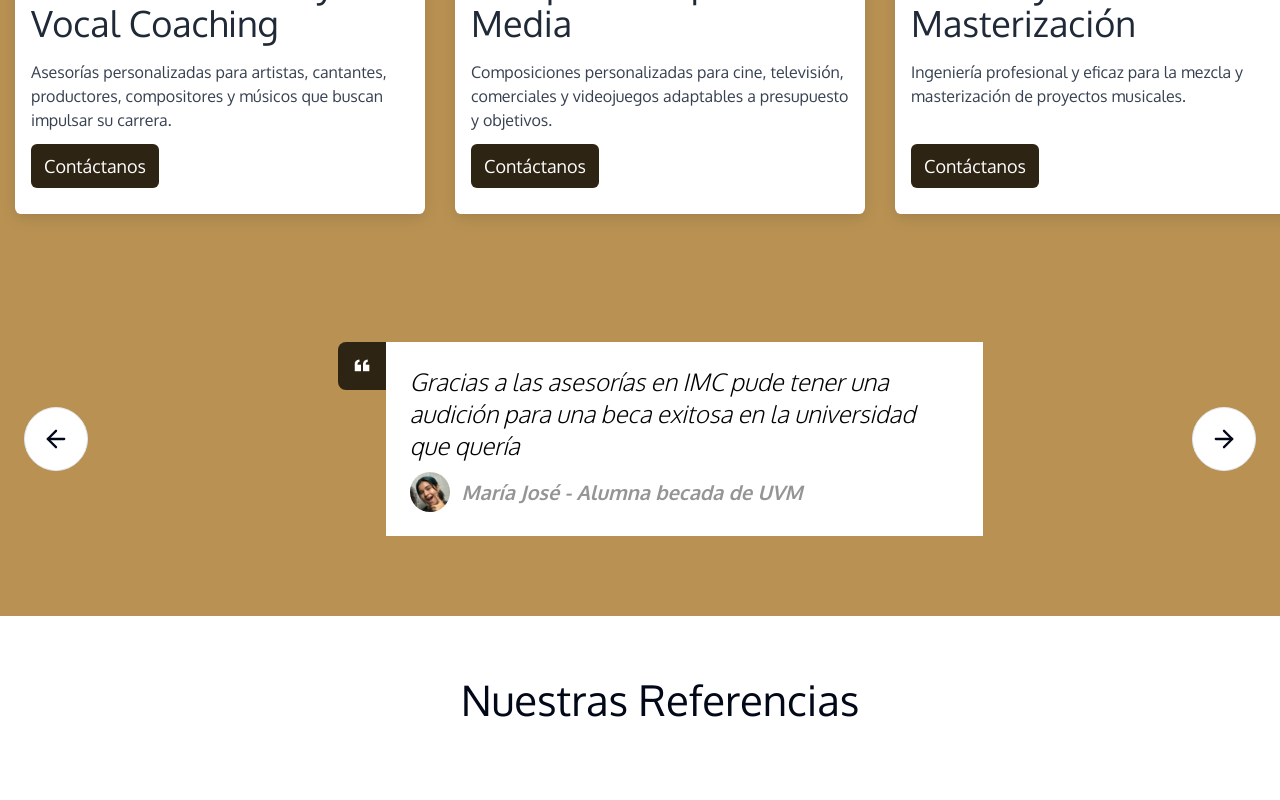
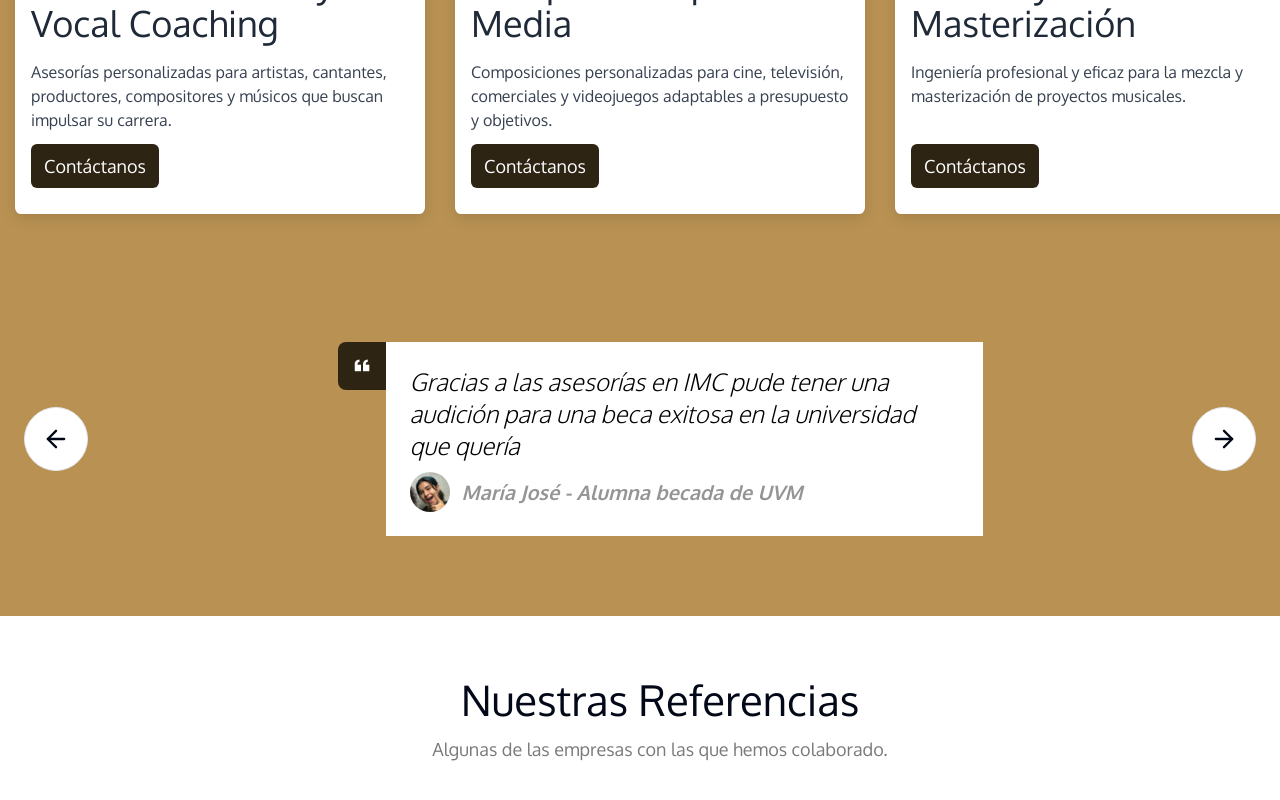
Before and after one commit to saulkurosaki/IZTAC-MUSIC-COMPANY, a Next.js app: page /our-services in a window 1280 px wide. Shown: the part 700-1500 px from the top of the page. Built offline with nearby package versions, Linux system fonts and the light colour scheme.

Commit message:
feat(BusinessReferences): implement the upper section division description

```diff
--- a/components/our-services/BusinessReferences.tsx
+++ b/components/our-services/BusinessReferences.tsx
@@ -15,9 +15,9 @@ const BusinessReferences = () => {
           <h2 className="w-full h-[70px] text-[42px] oxygen flex items-center justify-center">
             Nuestras Referencias
           </h2>
-          {/* <p className="w-full h-[30px] text-lg oxygen text-[#7a7a7a] flex items-center justify-center">
+          <p className="w-full h-[30px] text-lg oxygen text-[#7a7a7a] flex items-center justify-center">
             Algunas de las empresas con las que hemos colaborado.
-          </p> */}
+          </p>
         </div>
         {/* <div className="w-full h-[150px] flex pb-12">
           <Image
```
